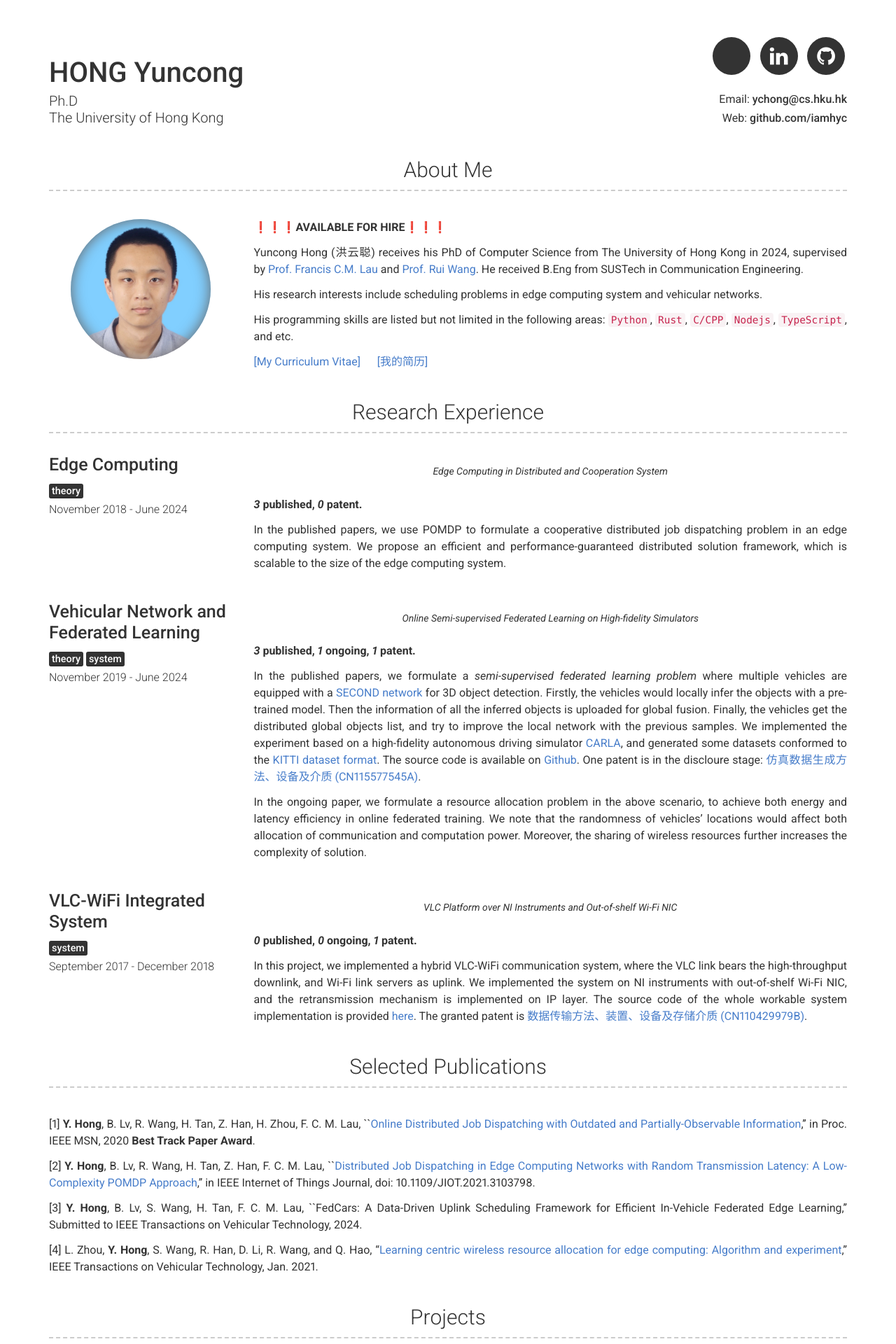
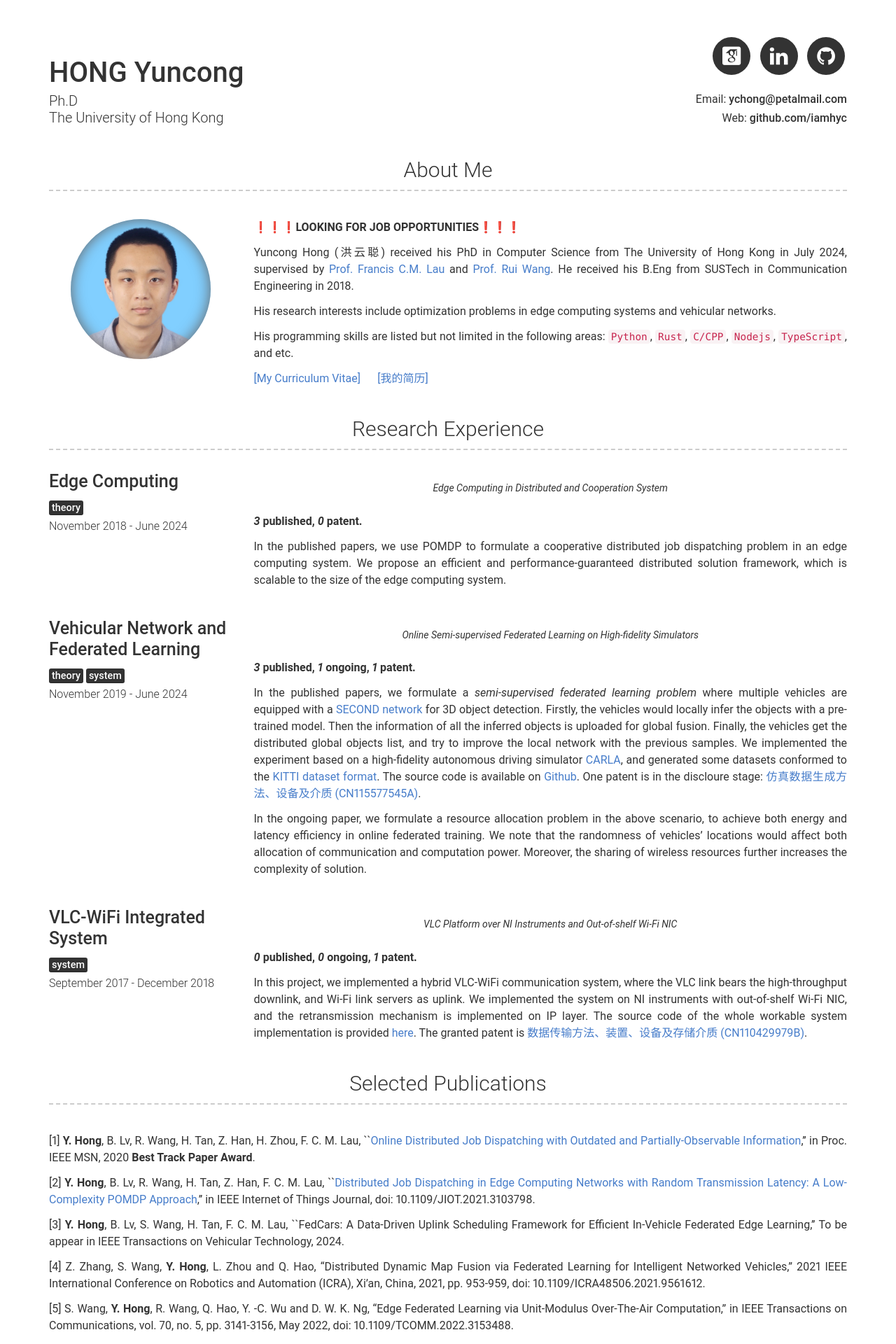
Before and after one commit to iamhyc/resume, a Jekyll site: the page built from index.md, in a window 1280 px wide. Shown: the top 1920 px of the page at 70% size. Built offline with Jekyll 4.4.1, drawn with Linux system fonts in a browser that asks for light colours; comment, search, counter and statistics services are not loaded; a style sheet for code colours, icons or effects is not loaded; some of the changed text lies outside the part shown; grey boxes are pictures that could not be loaded.

Commit message:
refactor structure

```diff
--- a/_config.yml
+++ b/_config.yml
@@ -14,7 +14,7 @@
 job_title: Ph.D
 company: The University of Hong Kong
 address: 1088 Xueyuan Avenue, Shenzhen 518055, P.R. China
-email: ychong@cs.hku.hk
+email: ychong@petalmail.com
 website: github.com/iamhyc
 
 # Social links
@@ -27,16 +27,16 @@
 about_title: About Me
 about_profile_image: images/BZ1808231652543091.jpg
 about_content: | # this will include new lines to allow paragraphs
-  ❗❗❗**AVAILABLE FOR HIRE**❗❗❗
+  ❗❗❗**LOOKING FOR JOB OPPORTUNITIES**❗❗❗
 
-  Yuncong Hong (洪云聪) receives his PhD of Computer Science from The University of Hong Kong in 2024, supervised by [Prof. Francis C.M. Lau](http://www.cs.hku.hk/~fcmlau) and [Prof. Rui Wang](https://eee.sustech.edu.cn/p/wangrui).
-  He received B.Eng from SUSTech in Communication Engineering.
+  Yuncong Hong (洪云聪) received his PhD in Computer Science from The University of Hong Kong in July 2024, supervised by [Prof. Francis C.M. Lau](http://www.cs.hku.hk/~fcmlau) and [Prof. Rui Wang](https://eee.sustech.edu.cn/p/wangrui).
+  He received his B.Eng from SUSTech in Communication Engineering in 2018.
 
-  His research interests include scheduling problems in edge computing system and vehicular networks.
+  His research interests include optimization problems in edge computing systems and vehicular networks.
 
   His programming skills are listed but not limited in the following areas: `Python`, `Rust`, `C/CPP`, `Nodejs`, `TypeScript`, and etc.
 
-  [[My Curriculum Vitae]](assets/ychong_resume.pdf) &emsp; [[我的简历]](assets/ychong_resume_cn.pdf)
+  [[My Curriculum Vitae]](assets/files/ychong_resume.pdf) &emsp; [[我的简历]](assets/files/ychong_resume_cn.pdf)
 
 # Experience Section
 experience_title: Research Experience #(Use this to override about experience section title)
@@ -48,9 +48,11 @@
 
   [2] **Y. Hong**, B. Lv, R. Wang, H. Tan, Z. Han, F. C. M. Lau, ``[Distributed Job Dispatching in Edge Computing Networks with Random Transmission Latency: A Low-Complexity POMDP Approach](https://ieeexplore.ieee.org/document/9509750),'' in IEEE Internet of Things Journal, doi: 10.1109/JIOT.2021.3103798.
 
-  [3] **Y. Hong**, B. Lv, S. Wang, H. Tan, F. C. M. Lau, ``FedCars: A Data-Driven Uplink Scheduling Framework for Efficient In-Vehicle Federated Edge Learning,'' Submitted to IEEE Transactions on Vehicular Technology, 2024.
+  [3] **Y. Hong**, B. Lv, S. Wang, H. Tan, F. C. M. Lau, ``FedCars: A Data-Driven Uplink Scheduling Framework for Efficient In-Vehicle Federated Edge Learning,'' To be appear in IEEE Transactions on Vehicular Technology, 2024.
 
-  [4] L. Zhou, **Y. Hong**, S. Wang, R. Han, D. Li, R. Wang, and Q. Hao, "[Learning centric wireless resource allocation for edge computing: Algorithm and experiment](https://ieeexplore.ieee.org/document/9307274)," IEEE Transactions on Vehicular Technology, Jan. 2021.
+  [4] Z. Zhang, S. Wang, **Y. Hong**, L. Zhou and Q. Hao, "Distributed Dynamic Map Fusion via Federated Learning for Intelligent Networked Vehicles," 2021 IEEE International Conference on Robotics and Automation (ICRA), Xi'an, China, 2021, pp. 953-959, doi: 10.1109/ICRA48506.2021.9561612.
+
+  [5] S. Wang, **Y. Hong**, R. Wang, Q. Hao, Y. -C. Wu and D. W. K. Ng, "Edge Federated Learning via Unit-Modulus Over-The-Air Computation," in IEEE Transactions on Communications, vol. 70, no. 5, pp. 3141-3156, May 2022, doi: 10.1109/TCOMM.2022.3153488.
 
 # Projects Section
 projects_title: Projects #(Use this to override about projects section title)
--- a/_includes/footer.html
+++ b/_includes/footer.html
@@ -3,9 +3,7 @@
     {{ site.name | escape }} -
     <a href="mailto:{{ site.email }}" target="_blank">{{ site.email | escape }}</a>
     {%- if site.footer_show_references -%}
-    <div style="display:none">
-      <script type="text/javascript">var cnzz_protocol = (("https:" == document.location.protocol) ? "https://" : "http://");document.write(unescape("%3Cspan id='cnzz_stat_icon_1276091754'%3E%3C/span%3E%3Cscript src='" + cnzz_protocol + "s23.cnzz.com/z_stat.php%3Fid%3D1276091754%26show%3Dpic1' type='text/javascript'%3E%3C/script%3E"));</script>
-    </div>
+    <div style="display:none"></div>
     {%- endif -%}
   </p>
 </div>
--- a/_includes/head.html
+++ b/_includes/head.html
@@ -6,8 +6,8 @@
   <title>{{ site.name }} | {{ site.job_title }}</title>
   {%- seo title=false -%}
 
-  <link rel="stylesheet" href="{{ '/assets/main.css' | relative_url }}">
-  <link rel="stylesheet" href="https://cdn.jsdelivr.net/gh/jpswalsh/academicons/css/academicons.min.css">
+  <link rel="stylesheet" href="{{ '/assets/css/main.css' | relative_url }}">
+  <link rel="stylesheet" href="{{ '/assets/css/academicons.min.css' | relative_url }}">
   <link rel="shortcut icon" type="image/x-icon" href="{{ site.favicon | relative_url }}">
 
   {%- if jekyll.environment == 'production' and site.google_analytics -%}
--- a/_sass/base.scss
+++ b/_sass/base.scss
@@ -1,4 +1,4 @@
-@import url(https://fonts.googleapis.com/css?family=Roboto:100,300,400,700,500,500italic,400italic,300italic,100italic,700italic);
+// @import url(https://fonts.googleapis.com/css?family=Roboto:100,300,400,700,500,500italic,400italic,300italic,100italic,700italic);
 @import url(https://maxcdn.bootstrapcdn.com/bootstrap/3.3.5/css/bootstrap.min.css);
 @import url(//netdna.bootstrapcdn.com/font-awesome/4.7.0/css/font-awesome.css);
 
```
Also changed, not shown: _data/education.yml (+9 -1 lines), .travis.yml (deleted), README.md, assets/academicons.min.css (deleted), assets/css/academicons.min.css (added), assets/css/main.scss (renamed from assets/main.scss), assets/fonts/academicons.ttf (added), assets/fonts/academicons.woff (added), modern-resume-theme.gemspec, 7 other files.
